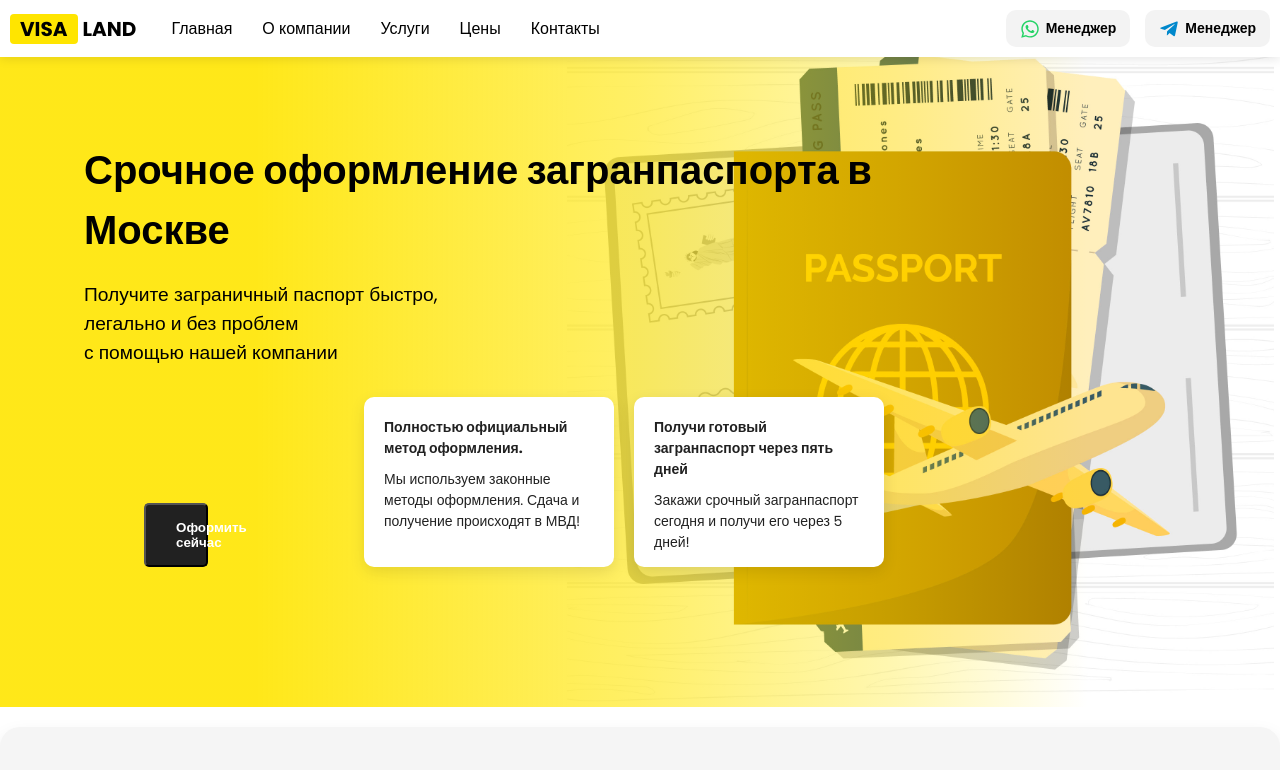
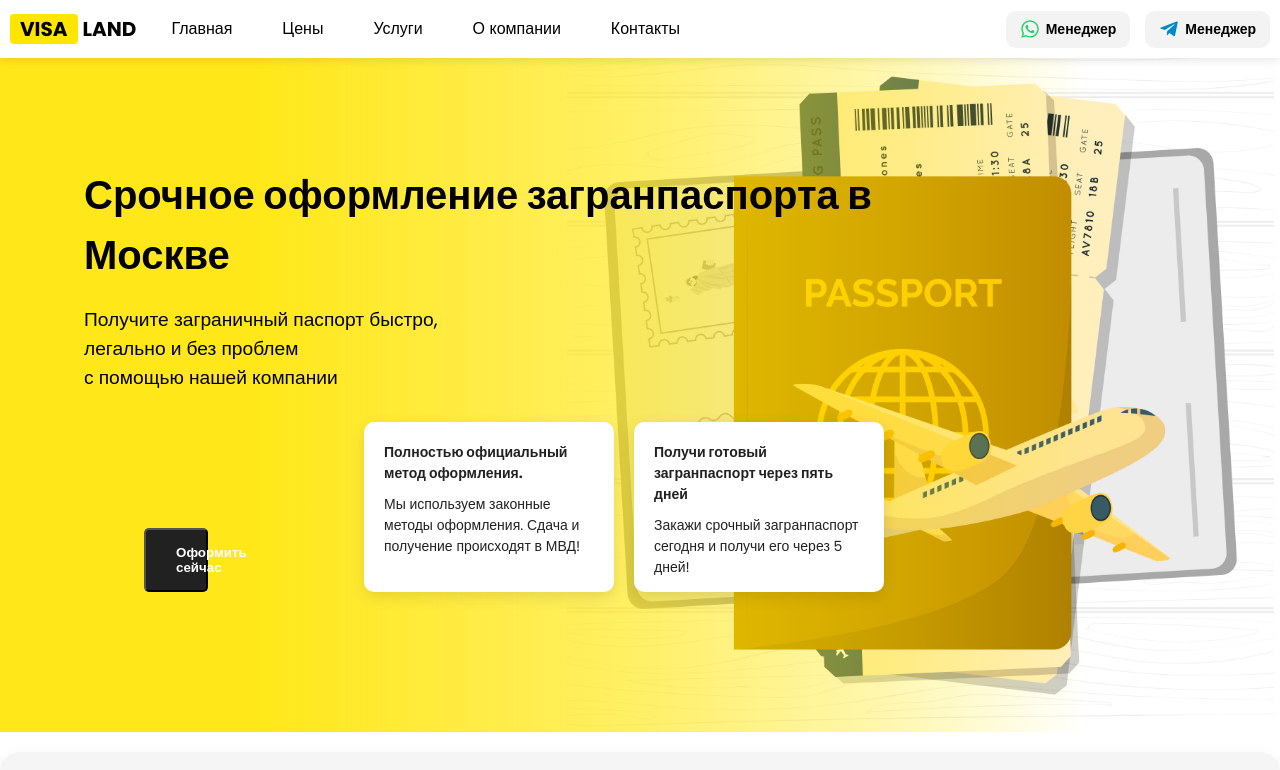
Before and after one commit to ElenaSoshina/visaland, a React (Create React App) app: page / in a window 1280 px wide. Shown: the top 770 px of the page. Built offline with nearby package versions, Linux system fonts and the light colour scheme.

Commit message:
change menu in header and add scroll to selected section

```diff
--- a/src/App.js
+++ b/src/App.js
@@ -1,36 +1,44 @@
-
-import './App.css';
+import React, { useRef } from "react";
+import "./App.css";
 import Header from "./components/Header/Header";
 import HeroSection from "./components/HeroSection/HeroSection";
-//
-//
 import FAQ from "./components/FAQ/FAQ";
-// import Footer from "./components/Footer/Footer";
-import {Services} from "./components/Services/Services";
-import {Pricing} from "./components/Pricing/Pricing";
-import {StepsSection} from "./components/Steps/StepsSection";
+import { Services } from "./components/Services/Services";
+import { Pricing } from "./components/Pricing/Pricing";
+import { StepsSection } from "./components/Steps/StepsSection";
 import Form from "./components/Form/Form";
 import Footer from "./components/Footer/Footer";
 import Agreement from "./components/Agreement/Agreement";
 import About from "./components/About/About";
 
+function App() {
+    // Создаём рефы для секций
+    const homeRef = useRef(null);
+    const pricesRef = useRef(null);
+    const servicesRef = useRef(null);
+    const aboutRef = useRef(null);
+    const contactsRef = useRef(null);
+    const formRef = useRef(null);
 
-
-function App() {
     return (
         <div className="app-container">
-        <Header />
-        <HeroSection />
-          <Pricing />
+            <Header
+                homeRef={homeRef}
+                pricesRef={pricesRef}
+                servicesRef={servicesRef}
+                aboutRef={aboutRef}
+                contactsRef={contactsRef}
+                formRef={formRef}
+            />
+            <HeroSection ref={homeRef} />
+            <Pricing ref={pricesRef} formRef={formRef} />
             <StepsSection />
-          <Services />
+            <Services ref={servicesRef} />
             <Agreement />
-          <About />
-
-
+            <About ref={aboutRef} />
             <FAQ />
-          <Form />
-        <Footer />
+            <Form ref={formRef} />
+            <Footer ref={contactsRef} />
         </div>
     );
 }
--- a/src/components/Header/Header.jsx
+++ b/src/components/Header/Header.jsx
@@ -2,13 +2,17 @@ import React, { useState } from "react";
 import styles from "./Header.module.css";
 import { FaTelegramPlane, FaWhatsapp } from "react-icons/fa";
 
-const Header = () => {
+const Header = ({ homeRef, pricesRef, servicesRef, aboutRef, contactsRef, formRef }) => {
     const [menuOpen, setMenuOpen] = useState(false);
 
-    // Функция для открытия/закрытия меню
-    const toggleMenu = () => {
-        setMenuOpen((prev) => !prev);
+    const scrollToSection = (ref) => {
+        if (ref && ref.current) {
+            ref.current.scrollIntoView({ behavior: "smooth" });
+        }
+        setMenuOpen(false); // Закрываем меню после клика
     };
+
+
 
     return (
         <header className={styles.header}>
@@ -18,37 +22,60 @@ const Header = () => {
                         <span className={styles.visa}>VISA</span>
                         <span className={styles.land}>LAND</span>
                     </div>
-                    {/* Меню для десктопа */}
                     <nav className={`${styles.navLinks} ${menuOpen ? styles.hideOnMobile : ""}`}>
                         <ul>
-                            <li><a href="/">Главная</a></li>
-                            <li><a href="/about">О компании</a></li>
-                            <li><a href="/services">Услуги</a></li>
-                            <li><a href="/prices">Цены</a></li>
-                            <li><a href="/contacts">Контакты</a></li>
+                            <li>
+                                <button onClick={(e) => {
+                                    e.preventDefault();
+                                    scrollToSection(homeRef);
+                                }}>Главная
+                                </button>
+                            </li>
+                            <li>
+                                <button onClick={(e) => {
+                                    e.preventDefault();
+                                    scrollToSection(pricesRef);
+                                }}>Цены
+                                </button>
+                            </li>
+                            <li>
+                                <button onClick={(e) => {
+                                    e.preventDefault();
+                                    scrollToSection(servicesRef);
+                                }}>Услуги
+                                </button>
+                            </li>
+                            <li>
+                                <button onClick={(e) => {
+                                    e.preventDefault();
+                                    scrollToSection(aboutRef);
+                                }}>О компании
+                                </button>
+                            </li>
+                            <li>
+                                <button onClick={(e) => {
+                                    e.preventDefault();
+                                    scrollToSection(formRef);
+                                }}>Контакты
+                                </button>
+                            </li>
                         </ul>
                     </nav>
                 </div>
 
-
-
                 <div className={styles.rightSection}>
                     <div className={styles.messengers}>
                         <a href="https://wa.me/your-whatsapp" className={styles.messengerButton}>
-                            <FaWhatsapp className={styles.icon} />
+                            <FaWhatsapp className={styles.icon}/>
                             <span className={styles.managerText}>Менеджер</span>
                         </a>
                         <a href="https://t.me/your-telegram" className={styles.messengerButton}>
-                            <FaTelegramPlane className={styles.icon} />
+                            <FaTelegramPlane className={styles.icon}/>
                             <span className={styles.managerText}>Менеджер</span>
                         </a>
                     </div>
 
-                    {/* Бургер-меню для мобильных */}
-                    <button
-                        className={`${styles.burgerMenu} ${menuOpen ? styles.opened : ""}`}
-                        onClick={toggleMenu}
-                    >
+                    <button className={`${styles.burgerMenu} ${menuOpen ? styles.opened : ""}`} onClick={() => setMenuOpen(!menuOpen)}>
                         <span className={styles.bar}></span>
                         <span className={styles.bar}></span>
                         <span className={styles.bar}></span>
@@ -56,14 +83,13 @@ const Header = () => {
                 </div>
             </div>
 
-            {/* Выпадающее меню для мобильных */}
             <nav className={`${styles.mobileMenu} ${menuOpen ? styles.open : ""}`}>
                 <ul>
-                    <li><a href="/" onClick={toggleMenu}>Главная</a></li>
-                    <li><a href="/about" onClick={toggleMenu}>О компании</a></li>
-                    <li><a href="/services" onClick={toggleMenu}>Услуги</a></li>
-                    <li><a href="/prices" onClick={toggleMenu}>Цены</a></li>
-                    <li><a href="/contacts" onClick={toggleMenu}>Контакты</a></li>
+                    <li><button onClick={(e) => { e.preventDefault(); scrollToSection(homeRef); }}>Главная</button></li>
+                    <li><button onClick={(e) => { e.preventDefault(); scrollToSection(pricesRef); }}>Цены</button></li>
+                    <li><button onClick={(e) => { e.preventDefault(); scrollToSection(servicesRef); }}>Услуги</button></li>
+                    <li><button onClick={(e) => { e.preventDefault(); scrollToSection(aboutRef); }}>О компании</button></li>
+                    <li><button onClick={(e) => { e.preventDefault(); scrollToSection(formRef); }}>Контакты</button></li>
                 </ul>
             </nav>
         </header>
--- a/src/components/Header/Header.module.css
+++ b/src/components/Header/Header.module.css
@@ -53,26 +53,34 @@
 
 /* ========== Меню (Десктоп) ========== */
 .navLinks {
+    display: flex;
+    align-items: center;
+    gap: 20px;
+}
+
+.navLinks ul {
     list-style: none;
     display: flex;
     gap: 20px;
+    margin: 0;
+    padding: 0;
 }
 
-.navLinks li {
-    display: inline-block;
+/* Стили для кнопок в меню */
+.navLinks li button {
+    background: none;
+    border: none;
+    color: black;
+    font-size: 16px;
+    font-weight: 500;
+    cursor: pointer;
+    padding: 10px 15px;
+    transition: color 0.3s ease, transform 0.2s ease;
 }
 
-.navLinks li a {
-    color: black;
-    text-decoration: none;
-    font-size: 16px;
-    font-weight: 500;
-    padding: 10px 15px;
-    transition: color 0.2s ease;
-}
-
-.navLinks li a:hover {
+.navLinks li button:hover {
     color: #ffc107;
+    transform: scale(1.05);
 }
 
 /* ========== Бургер-меню (Мобильные) ========== */
@@ -116,14 +124,12 @@
     transform: translateY(-14px) rotate(-45deg);
 }
 
-/* Выпадающее меню (Мобильные) */
-/* Выпадающее меню */
+/* Контейнер мобильного меню */
 .mobileMenu {
     position: absolute;
-    top: 60px;
+    top: 60px; /* Подстраивайте под высоту вашего хедера */
     left: 0;
     width: 100%;
-    height: auto;
     background: white;
     box-shadow: 0px 4px 10px rgba(0, 0, 0, 0.1);
     opacity: 0;
@@ -142,33 +148,44 @@
     transform: translateY(0);
 }
 
-/* Стилизация списка */
+/* Убираем стандартные стили у списка */
 .mobileMenu ul {
     list-style: none;
     padding: 0;
     margin: 0;
 }
 
+/* Стили для элементов списка */
 .mobileMenu li {
     padding: 15px 20px;
     font-size: 18px;
     font-weight: 500;
-    transition: background 0.2s ease-in-out;
+    transition: background 0.2s ease-in-out, transform 0.2s ease-in-out;
 }
 
+/* Разделительная линия между пунктами */
 .mobileMenu li:not(:last-child) {
     border-bottom: 1px solid #ddd;
 }
 
-/* Стили ссылок */
-.mobileMenu a {
-    text-decoration: none;
+/* Стили кнопок в мобильном меню */
+.mobileMenu li button {
+    width: 100%;
+    background: none;
+    border: none;
     color: black;
-    display: block;
+    font-size: 18px;
+    font-weight: 500;
+    cursor: pointer;
+    padding: 15px;
+    transition: color 0.3s ease, background 0.2s ease-in-out, transform 0.2s ease-in-out;
 }
 
-.mobileMenu li:hover {
+/* Эффект наведения */
+.mobileMenu li button:hover {
     background: #f9f9f9;
+    color: #ffc107;
+    transform: scale(1.05);
 }
 
 
--- a/src/components/HeroSection/HeroSection.jsx
+++ b/src/components/HeroSection/HeroSection.jsx
@@ -1,8 +1,8 @@
-import React, {useState} from 'react';
+import React, {forwardRef, useState} from 'react';
 import styles from './HeroSection.module.css';
 import Modal from "../Modal/Modal";
 
-function HeroSection() {
+const HeroSection = forwardRef((props, ref) => {
     const [isModalOpen, setIsModalOpen] = useState(false);
 
     const openModal = () => setIsModalOpen(true);
@@ -16,7 +16,7 @@ function HeroSection() {
     // };
 
     return (
-        <section className={styles.hero}>
+        <section ref={ref} className={styles.hero}>
             <div className={styles.container}>
                 <div className={styles.content}>
                     <h1>Срочное оформление загранпаспорта в Москве</h1>
@@ -39,6 +39,6 @@ function HeroSection() {
             {isModalOpen && <Modal isOpen={isModalOpen} onClose={closeModal} />}
         </section>
     );
-}
+});
 
 export default HeroSection;
--- a/src/components/HeroSection/HeroSection.module.css
+++ b/src/components/HeroSection/HeroSection.module.css
@@ -1,6 +1,7 @@
 /* ========== Главная секция ========== */
 /* ========== Главная секция ========== */
 .hero {
+    margin-top: 25px;
     position: relative;
     display: flex;
     align-items: center;
@@ -141,6 +142,7 @@ p {
 /* Адаптация для мобильных */
 @media (max-width: 768px) {
     .hero {
+        margin-top: 0;
         padding-top: 125px;
         padding-bottom: 20px;
     }
```
Also changed, not shown: src/components/About/About.jsx (+6 -4 lines), src/components/Form/Form.jsx (+4 -4 lines), src/components/Pricing/Pricing.jsx (+4 -4 lines), src/components/Services/Services.jsx (+4 -3 lines). Lines whose indentation alone changed are shown as unchanged.
